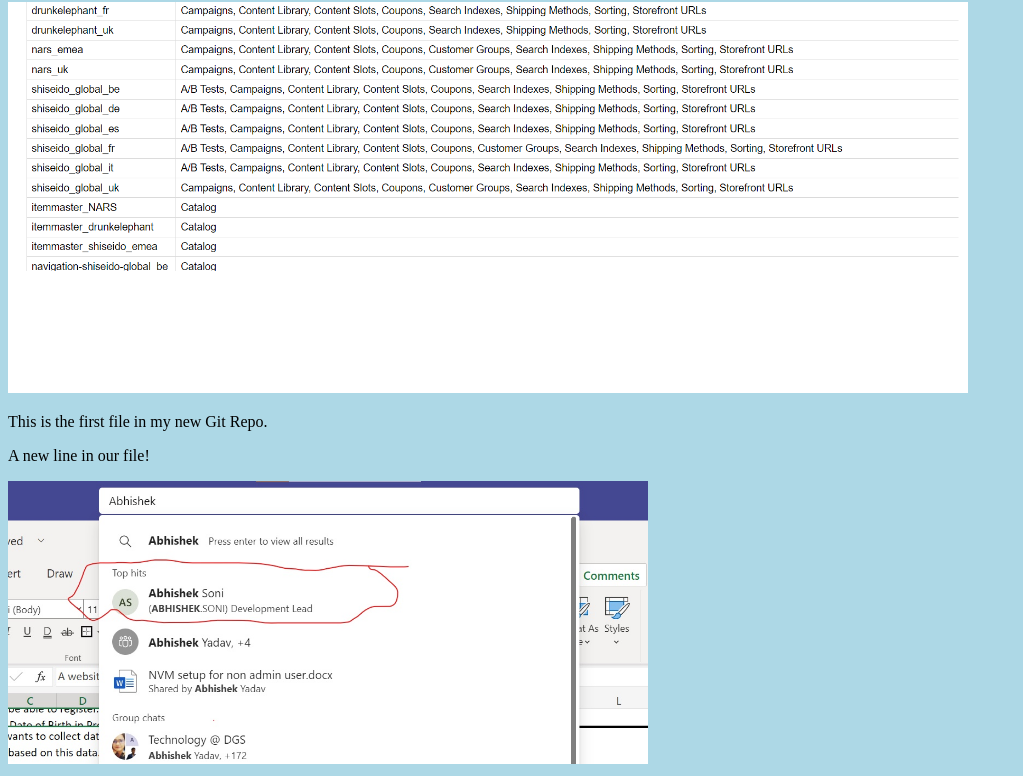
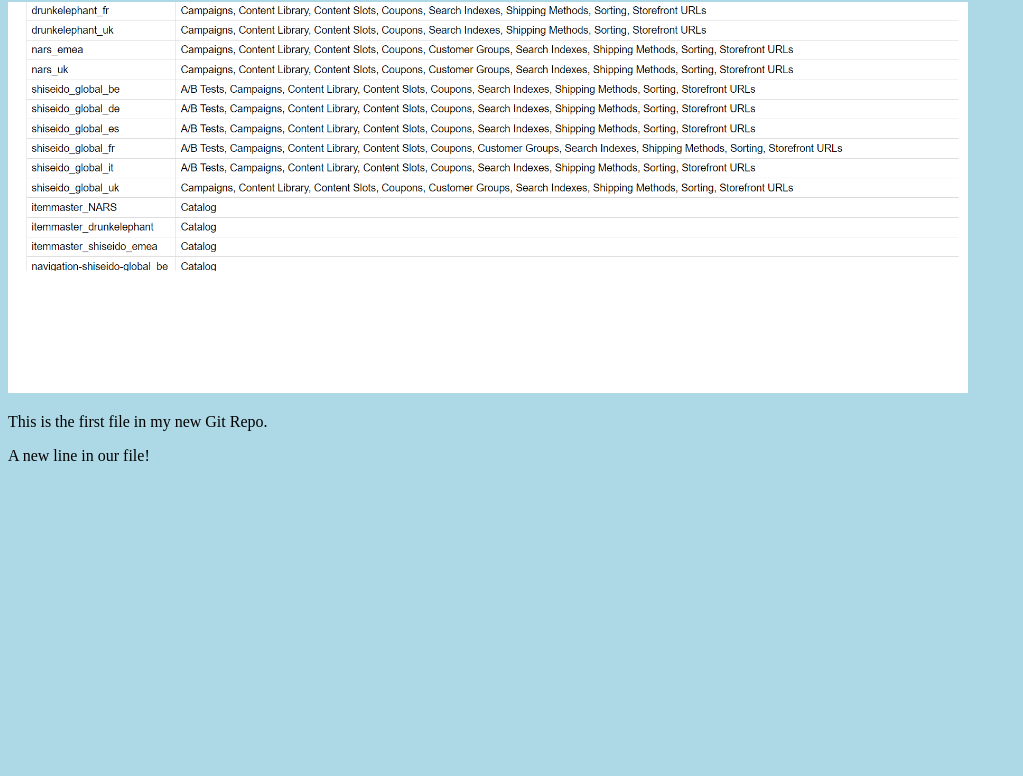
Before and after one commit to abhishekyadav1merklecxm/abhishekyadav1merklecxm.github.io, a plain HTML site: page index.html in a window 1280 px wide. Shown: the part 78-854 px from the top of the page, without its empty margins (0-1023 px from the left). After the commit the page ends 800 px from the top, so only its background shows below. Drawn offline with Linux system fonts and the light colour scheme.

Commit message:
removed div

```diff
--- a/index.html
+++ b/index.html
@@ -11,7 +11,7 @@
     style="width:100%;max-width:960px"></div>
 <p>This is the first file in my new Git Repo.</p>
 <p>A new line in our file!</p>
-<div><img src="./Attach-doc.jpg" alt="Hello Git" style="width:100%;max-width:640px"></div>
+
 
 </body>
 </html>
```
